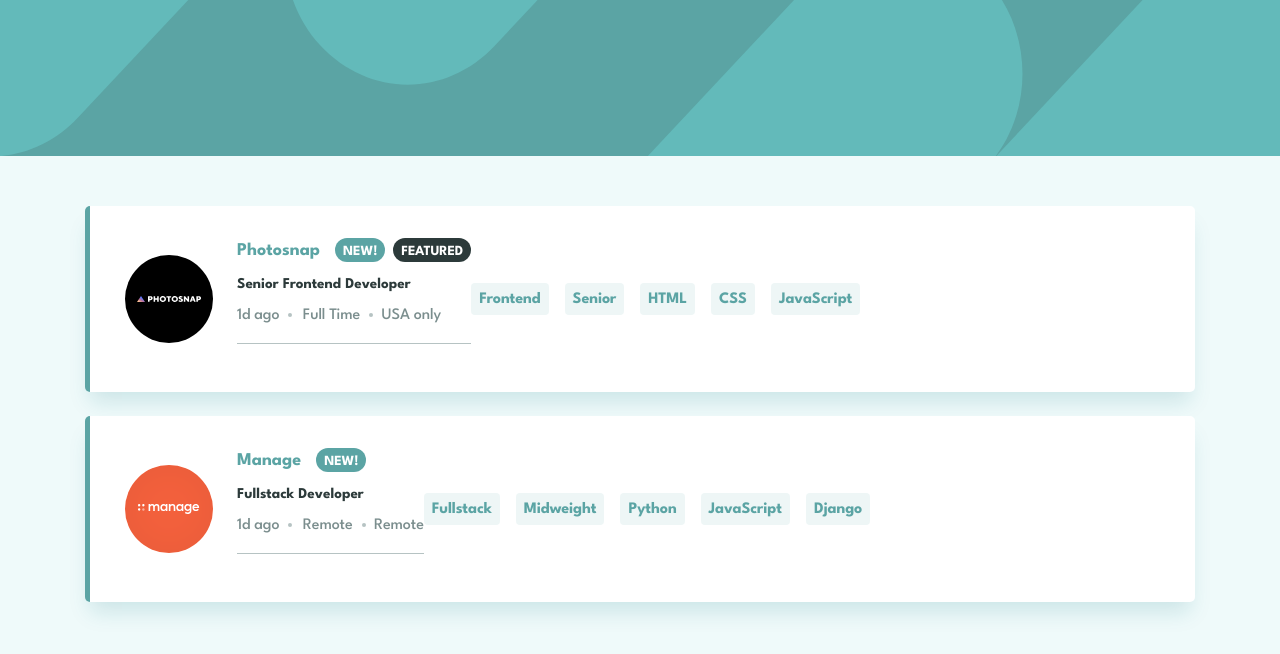
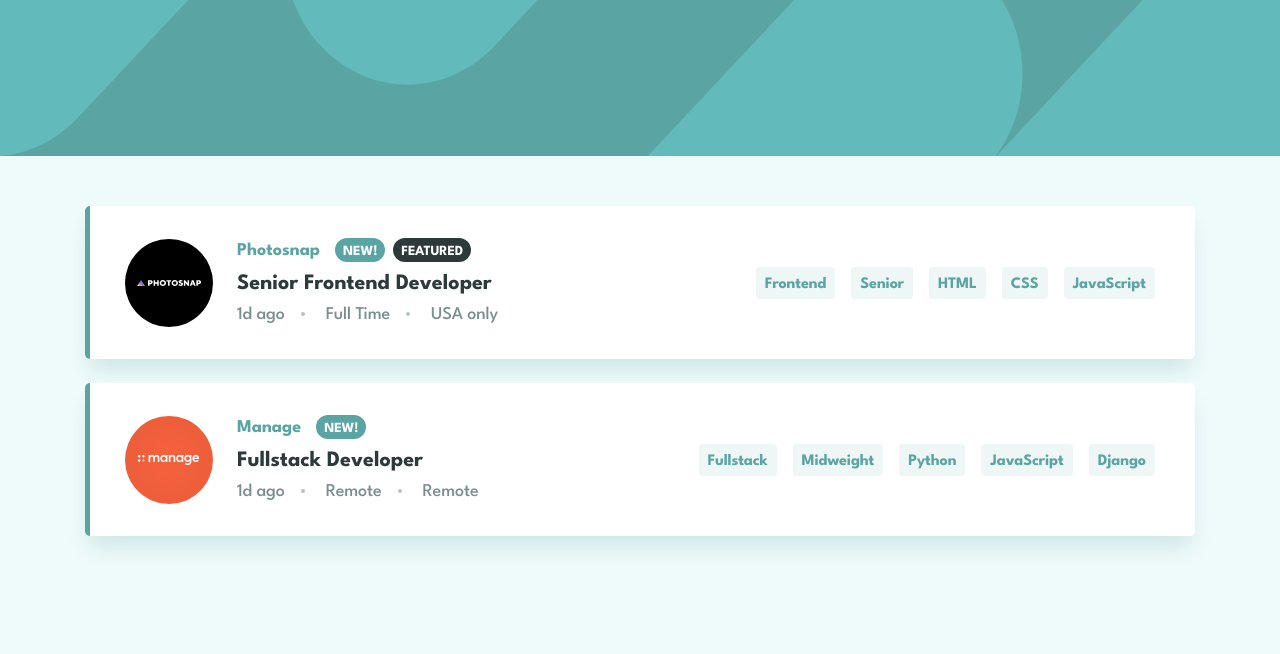
Before and after one commit to ionStici/job-listings-with-filtering, a React (Create React App) app: page / in a window 1280 px wide. Shown: the top 654 px of the page. Built offline with nearby package versions, Linux system fonts and the light colour scheme.

Commit message:
Finish styling the card component, add active states

```diff
--- a/src/styles/card.module.scss
+++ b/src/styles/card.module.scss
@@ -5,7 +5,9 @@
     flex-direction: column;
     position: relative;
 
-    width: 100%;
+    max-width: 510px;
+    margin: 0 auto;
+
     border-radius: 5px;
     border-left: 5px solid var(--color-dark-cyan);
     background-color: var(--color-white);
@@ -16,12 +18,16 @@
     &:not(:last-child) {
         margin-bottom: 40px;
 
-        @media only screen and (min-width: 900px) {
+        @media only screen and (min-width: 1000px) {
             margin-bottom: 24px;
         }
     }
 
-    @media only screen and (min-width: 900px) {
+    @media only screen and (min-width: 1000px) {
+        max-width: revert;
+        margin: revert;
+
+        width: 100%;
         padding: 32px 40px 32px 35px;
         flex-direction: row;
         align-items: center;
@@ -36,7 +42,7 @@
     top: -24px;
     left: 19px;
 
-    @media only screen and (min-width: 900px) {
+    @media only screen and (min-width: 1000px) {
         position: revert;
         top: revert;
         left: revert;
@@ -44,6 +50,7 @@
         width: 88px;
         height: 88px;
         margin-right: 24px;
+        flex-shrink: 0;
     }
 }
 
@@ -55,6 +62,9 @@
 // // // // // // // // // //
 
 .contentBox {
+    @media only screen and (min-width: 1000px) {
+        width: 300px;
+    }
 }
 
 // // // // // // // // // //
@@ -64,7 +74,7 @@
     align-items: center;
     margin-bottom: 9px;
 
-    @media only screen and (min-width: 900px) {
+    @media only screen and (min-width: 1000px) {
         margin-bottom: 10px;
     }
 }
@@ -76,7 +86,7 @@
     line-height: 12px;
     margin-right: 33px;
 
-    @media only screen and (min-width: 900px) {
+    @media only screen and (min-width: 1000px) {
         font-size: 18px;
         line-height: 17px;
         margin-right: 15px;
@@ -121,6 +131,19 @@
     line-height: 24px;
 
     margin-bottom: 8px;
+    width: fit-content;
+
+    cursor: pointer;
+    transition: color 0.15s;
+
+    &:hover {
+        color: var(--color-dark-cyan);
+    }
+
+    @media only screen and (min-width: 1000px) {
+        font-size: 22px;
+        margin-bottom: 7px;
+    }
 }
 
 // // // // // // // // // //
@@ -137,15 +160,32 @@
     line-height: 24px;
     letter-spacing: -0.123077px;
     color: var(--color-gray-cyan);
+
+    @media only screen and (min-width: 1000px) {
+        max-width: revert;
+        border-bottom: none;
+        padding: 0;
+        margin: 0;
+
+        font-size: 18px;
+        letter-spacing: -0.138462px;
+    }
 }
 
 .postedAt {
     margin-right: 23.5px;
+
+    @media only screen and (min-width: 1000px) {
+        margin-right: 41px;
+    }
 }
 
 .contract {
     margin-right: 21.5px;
-    position: relative;
+
+    @media only screen and (min-width: 1000px) {
+        margin-right: 41px;
+    }
 }
 
 .postedAt,
@@ -163,6 +203,10 @@
         top: 46%;
         transform: translateY(-50%);
         right: -13px;
+
+        @media only screen and (min-width: 1000px) {
+            right: -20px;
+        }
     }
 }
 
@@ -171,14 +215,20 @@
 // // // // // // // // // //
 
 .tagsBox {
+    @media only screen and (min-width: 1000px) {
+        margin-left: auto;
+    }
 }
 
 .tagsUl {
     display: flex;
     flex-wrap: wrap;
     row-gap: 16px;
+    list-style: none;
 
-    list-style: none;
+    @media only screen and (min-width: 1000px) {
+        flex-wrap: nowrap;
+    }
 }
 
 .tag {
@@ -194,9 +244,15 @@
 
     background-color: var(--color-dark-cyan-01);
     border-radius: 4px;
-    padding: 5px 8px 3px 8px;
+    padding: 6px 9px 2px 9px;
 
     cursor: pointer;
+    transition: color 0.15s, background-color 0.15s;
+
+    &:hover {
+        color: var(--color-white);
+        background-color: var(--color-dark-cyan);
+    }
 }
 
 // // // // // // // // // //
```
